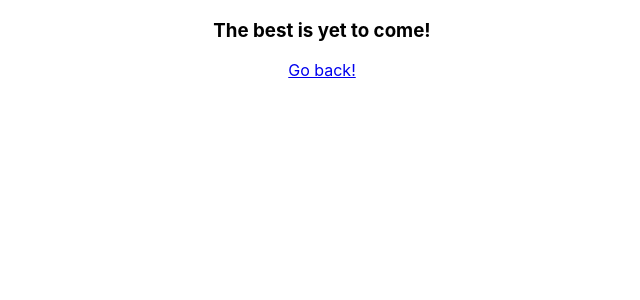
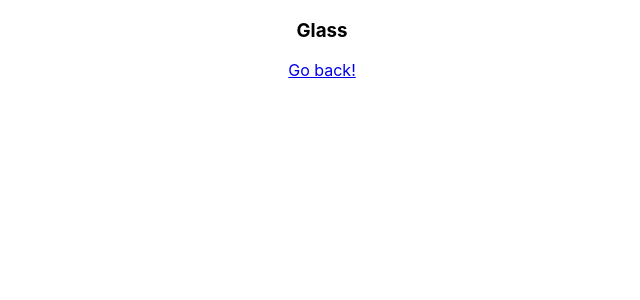
Before and after one commit to sinner883/kodiri, a React (Create React App) app: page /glass in a window 1280 px wide. Shown: the top 300 px of the page, without its empty margins (318-958 px from the left). Built offline with nearby package versions, Linux system fonts and the light colour scheme.

Commit message:
added page 404 page not found

```diff
--- a/src/App.js
+++ b/src/App.js
@@ -1,17 +1,24 @@
 import React, { Component } from 'react';
-import { BrowserRouter as Router, Route } from 'react-router-dom';
+import { BrowserRouter as Router, Route, Switch } from 'react-router-dom';
 import MovieApp from './components/MovieApp';
 import Details from './components/Details.js';
+import notFound from './components/404.js';
 import './App.css';
 
 class App extends Component {
   render() {
     return (
       <Router>
+
         <div className="App">
-          <Route exact path='/' component={MovieApp} />
-          <Route exact path='/:Details' component={Details} />
+          <Switch>
+            <Route exact path='/' component={MovieApp} />
+            <Route exact path='/notFound' component={notFound} />
+            <Route exact path='/:movieId' component={Details} />
+
+          </Switch>
         </div>
+
       </Router>
 
     );
--- /dev/null
+++ b/src/components/404.js
@@ -0,0 +1,9 @@
+import React from 'react';
+
+export default function notFound() {
+    return (
+        <div>
+            <h1>404 Page Not Found!</h1>
+        </div>
+    )
+}
--- a/src/components/Details.js
+++ b/src/components/Details.js
@@ -1,32 +1,38 @@
 import React, { Component } from 'react';
-import { Link } from 'react-router-dom';
+import { Link, Redirect } from 'react-router-dom';
+import getMovie from './getMovieApp';
 
 export default class Details extends Component {
 
     constructor() {
         super();
-        this.state ={
-            welcomeMessage: 'This page is in progress! Stay tuned!'
+        this.state = {
+            movie: {}
         };
     }
 
     componentDidMount() {
-        setTimeout(() => {
+        let movieId = this.props.match.params.movieId;
+        let movie = getMovie().find(function (movie) {
+            return movie.id === movieId;
+        });
         this.setState({
-                welcomeMessage: 'The best is yet to come!'
+            movie: movie
         })
-
-        }, 3000);
     }
 
-    render(){
+    render() {
+        if (this.state.movie === undefined){
+            return <Redirect to = '/notFound' />;
+        } else {
             return (
                 <div>
-                <h3>{this.state.welcomeMessage}</h3>
+                    <h3>{this.state.movie.name}</h3>
                     <Link to='/'>Go back!</Link>
                 </div>
             )
         }
+
     }
-
+}
 // 1. introducing the component state
--- a/src/components/MovieApp.js
+++ b/src/components/MovieApp.js
@@ -1,6 +1,6 @@
 import React from 'react';
 import Stack from './Stack.js';
-import getMovieApp from './getMoiveApp';
+import getMovieApp from './getMovieApp';
 
 export default function MovieApp() {
     return (
```
Also changed, not shown: src/components/getMovieApp.js (renamed from src/components/getMoiveApp.js). Lines whose indentation alone changed are shown as unchanged.
